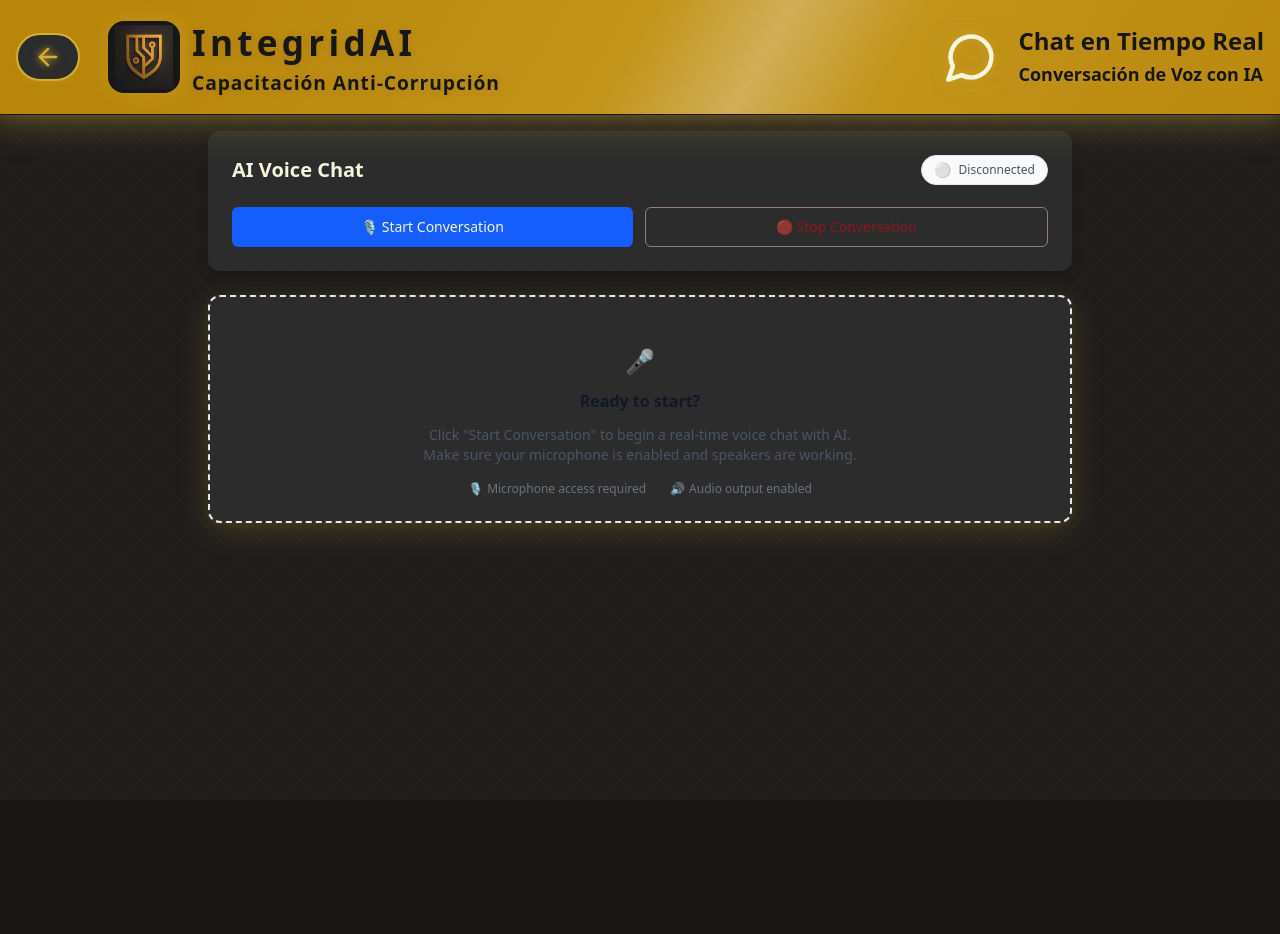
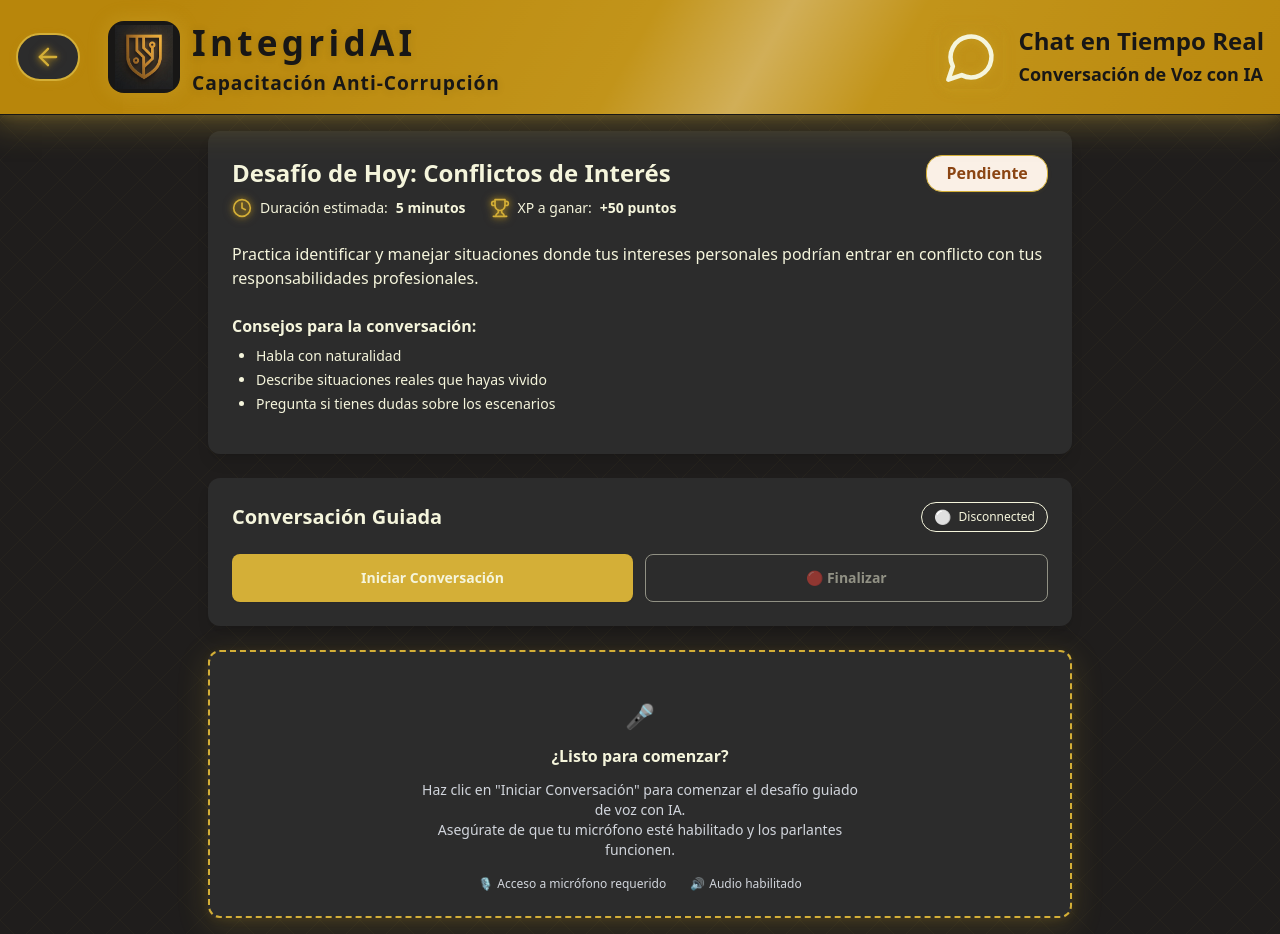
Before and after one commit to ezequielrickert/prototype-flai-simulator, a Next.js app: page /chat in a window 1280 px wide. Before the commit the page ends 800 px from the top, so only its background shows below. Built offline with nearby package versions, Linux system fonts and the light colour scheme; no server answers.

Commit message:
page de chat

```diff
--- a/components/realtime-chat-interface.tsx
+++ b/components/realtime-chat-interface.tsx
@@ -5,7 +5,7 @@ import { Button } from "@/components/ui/button";
 import { Card, CardContent, CardHeader, CardTitle } from "@/components/ui/card";
 import { useRealtimeChat } from "@/hooks/use-realtime-chat";
 import Link from "next/link";
-import {ArrowLeft, MessageCircle, User} from "lucide-react";
+import {ArrowLeft, MessageCircle, Clock, Trophy} from "lucide-react";
 
 export function RealtimeChatInterface() {
   const {
@@ -28,6 +28,25 @@ export function RealtimeChatInterface() {
     muteMicrophone,
     unmuteMicrophone
   } = useRealtimeChat();
+
+  // Estado para tiempo transcurrido
+  const [elapsedSeconds, setElapsedSeconds] = React.useState(0);
+  React.useEffect(() => {
+    let timer: NodeJS.Timeout | null = null;
+    if (isConnected) {
+      timer = setInterval(() => setElapsedSeconds((s) => s + 1), 1000);
+    } else {
+      setElapsedSeconds(0);
+    }
+    return () => { if (timer) clearInterval(timer); };
+  }, [isConnected]);
+
+  // Formateo de tiempo
+  const formatTime = (secs: number) => {
+    const m = Math.floor(secs / 60);
+    const s = secs % 60;
+    return `${m}:${s.toString().padStart(2, '0')}`;
+  };
 
   const handleStartConversation = async () => {
     await startConversation();
@@ -94,43 +113,78 @@ export function RealtimeChatInterface() {
         </div>
       </header>
       <div className="max-w-4xl mx-auto p-4 space-y-6">
-        {/* Header with Status */}
-        <Card className="border-0 shadow-lg">
+        {/* Área contextual del desafío */}
+        <Card className="card-custom border-0 shadow-lg mb-6">
+          <CardHeader className="pb-2">
+              <div className="flex items-center justify-between">
+                  <span className="font-bold text-2xl text-gold">Desafío de Hoy: Conflictos de Interés</span>
+                  {/* Indicador de progreso mejorado */}
+                  <div className="items-center">
+                      <span className="chip border-gold text-gold">
+                        {isConnected ? `En progreso · ${formatTime(elapsedSeconds)} / 5:00` : 'Pendiente'}
+                      </span>
+                  </div>
+            </div>
+            <div className="flex gap-6 mb-4">
+              <span className="flex items-center gap-2 text-sm text-cream">
+                <Clock className="w-5 h-5 icon-gold" />
+                Duración estimada: <span className="font-bold text-gold">5 minutos</span>
+              </span>
+              <span className="flex items-center gap-2 text-sm text-cream">
+                <Trophy className="w-5 h-5 icon-gold" />
+                XP a ganar: <span className="font-bold text-gold">+50 puntos</span>
+              </span>
+            </div>
+          </CardHeader>
+          <CardContent>
+            <p className="mb-6 text-base text-cream">Practica identificar y manejar situaciones donde tus intereses personales podrían entrar en conflicto con tus responsabilidades profesionales.</p>
+            <div className="mb-4">
+              <span className="font-semibold text-gold">Consejos para la conversación:</span>
+              <ul className="list-disc ml-6 mt-2 text-cream text-sm space-y-1">
+                <li>Habla con naturalidad</li>
+                <li>Describe situaciones reales que hayas vivido</li>
+                <li>Pregunta si tienes dudas sobre los escenarios</li>
+              </ul>
+            </div>
+          </CardContent>
+        </Card>
+        {/* Conversación guiada y controles */}
+        <Card className="card-custom border-0 shadow-lg">
           <CardHeader className="pb-4">
             <div className="flex items-center justify-between">
-              <CardTitle className="text-xl font-semibold">AI Voice Chat</CardTitle>
+              <CardTitle className="text-xl font-semibold text-gold">Conversación Guiada</CardTitle>
               <div className="flex items-center gap-3">
-                {/* Activity Indicators */}
+                {/* Activity Indicators mejorados */}
                 {isConnected && (
                   <div className="flex items-center gap-2">
                     {isMicrophoneMuted && (
-                      <div className="flex items-center gap-1 px-2 py-1 bg-red-50 border border-red-200 rounded-full">
-                        <div className="w-2 h-2 bg-red-500 rounded-full" />
-                        <span className="text-xs text-red-700 font-medium">Muted</span>
+                      <div className="flex items-center gap-1 px-2 py-1 bg-red-50 border border-gold rounded-full animate-pulse">
+                        <div className="w-2 h-2 bg-gold rounded-full" />
+                        <span className="text-xs text-gold font-medium">Micrófono Muted</span>
                       </div>
                     )}
                     {isUserSpeaking && !isMicrophoneMuted && (
-                      <div className="flex items-center gap-1 px-2 py-1 bg-blue-50 border border-blue-200 rounded-full">
-                        <div className="w-2 h-2 bg-blue-500 rounded-full animate-pulse" />
-                        <span className="text-xs text-blue-700 font-medium">You</span>
+                      <div className="flex items-center gap-1 px-2 py-1 bg-gold/20 border border-gold rounded-full animate-pulse">
+                        <div className="w-2 h-2 bg-gold rounded-full animate-pulse" />
+                        <span className="text-xs text-gold font-medium">Tú</span>
                       </div>
                     )}
                     {isAIThinking && (
-                      <div className="flex items-center gap-1 px-2 py-1 bg-orange-50 border border-orange-200 rounded-full">
-                        <div className="w-2 h-2 bg-orange-500 rounded-full animate-bounce" />
-                        <span className="text-xs text-orange-700 font-medium">Thinking</span>
+                      <div className="flex items-center gap-1 px-2 py-1 bg-gold/10 border border-gold rounded-full animate-bounce">
+                        <div className="w-2 h-2 bg-gold rounded-full animate-bounce" />
+                        <span className="text-xs text-gold font-medium">IA pensando</span>
                       </div>
                     )}
                     {isAISpeaking && (
-                      <div className="flex items-center gap-1 px-2 py-1 bg-purple-50 border border-purple-200 rounded-full">
-                        <div className="w-2 h-2 bg-purple-500 rounded-full animate-pulse" />
-                        <span className="text-xs text-purple-700 font-medium">AI</span>
+                      <div className="flex items-center gap-1 px-2 py-1 bg-gold/20 border border-gold rounded-full animate-pulse">
+                        <div className="w-2 h-2 bg-gold rounded-full animate-pulse" />
+                        <span className="text-xs text-gold font-medium">IA hablando</span>
                       </div>
                     )}
                   </div>
                 )}
                 {/* Status Badge */}
-                <div className={`flex items-center gap-2 px-3 py-1 rounded-full border ${getStatusClassName(statusType)}`}>
+                <div className={`flex items-center gap-2 px-3 py-1 rounded-full border border-gold bg-beige text-gold font-bold`}>
                   <span className="text-sm">{getStatusIcon(statusType)}</span>
                   <span className="text-xs font-medium">{status}</span>
                 </div>
@@ -143,41 +197,36 @@ export function RealtimeChatInterface() {
               <Button
                 onClick={handleStartConversation}
                 disabled={isLoading || isConnected}
-                className="flex-1 bg-blue-600 hover:bg-blue-700"
+                className={`button-beige flex-1 h-12 font-bold py-3 rounded-lg transition-all duration-200 ${isLoading || isConnected ? 'opacity-60 cursor-not-allowed' : ''}`}
                 size="lg"
               >
                 {isLoading ? (
                   <div className="flex items-center gap-2">
-                    <div className="w-4 h-4 border-2 border-white border-t-transparent rounded-full animate-spin" />
-                    Connecting...
+                    <div className="w-4 h-4 border-2 border-gold border-t-transparent rounded-full animate-spin" />
+                    Conectando...
                   </div>
                 ) : (
                   <div className="flex items-center gap-2">
-                    🎙️ Start Conversation
+                    Iniciar Conversación
                   </div>
                 )}
               </Button>
-
-              {/* Microphone Mute Button - Only show when connected */}
+              {/* Microphone Mute Button - Solo cuando está conectado */}
               {isConnected && (
                 <Button
                   onClick={toggleMicrophone}
                   variant={isMicrophoneMuted ? "destructive" : "outline"}
-                  className={`relative ${
-                    isMicrophoneMuted
-                      ? "bg-red-600 hover:bg-red-700 text-white"
-                      : "border-gray-300 text-gray-700 hover:bg-gray-50"
-                  }`}
+                  className={`relative border-gold text-gold bg-beige ${isMicrophoneMuted ? "bg-gold/60" : "bg-beige"} h-12 font-bold py-3 rounded-lg transition-all duration-200 animate-pulse`}
                   size="lg"
                 >
                   <div className="flex items-center gap-2">
                     {isMicrophoneMuted ? "🔇" : "🎙️"}
-                    {isMicrophoneMuted ? "Muted" : "Live"}
+                    {isMicrophoneMuted ? "Micrófono Muteado" : "Micrófono Activo"}
                   </div>
                   {/* Audio level indicator */}
                   {!isMicrophoneMuted && microphoneAudioLevel > 0 && (
                     <div
-                      className="absolute bottom-1 left-2 h-1 bg-green-400 rounded-full transition-all duration-100"
+                      className="absolute bottom-1 left-2 h-1 bg-gold rounded-full transition-all duration-100 animate-pulse"
                       style={{
                         width: `${Math.min(microphoneAudioLevel * 100, 80)}%`,
                         opacity: microphoneAudioLevel > 0.1 ? 1 : 0
@@ -186,35 +235,33 @@ export function RealtimeChatInterface() {
                   )}
                 </Button>
               )}
-
               <Button
                 onClick={handleStopConversation}
                 disabled={isLoading || !isConnected}
                 variant="outline"
-                className="flex-1 border-red-200 text-red-600 hover:bg-red-50"
+                className="flex-1 border-gold text-gold hover:bg-gold/10 h-12 font-bold py-3 rounded-lg"
                 size="lg"
               >
                 <div className="flex items-center gap-2">
-                  🔴 Stop Conversation
+                  🔴 Finalizar
                 </div>
               </Button>
             </div>
-
             {/* Error Display */}
             {error && (
-              <div className="mt-4 p-4 bg-red-50 border border-red-200 rounded-lg">
+              <div className="mt-4 p-4 bg-red-50 border border-gold rounded-lg">
                 <div className="flex items-start gap-3">
-                  <span className="text-red-500 text-lg">⚠️</span>
+                  <span className="text-gold text-lg">⚠️</span>
                   <div className="flex-1">
-                    <p className="text-red-800 font-medium text-sm">Connection Error</p>
-                    <p className="text-red-700 text-sm mt-1">{error}</p>
+                    <p className="text-gold font-medium text-sm">Error de conexión</p>
+                    <p className="text-gold text-sm mt-1">{error}</p>
                     <Button
                       variant="ghost"
                       size="sm"
                       onClick={() => setError(null)}
-                      className="mt-2 text-red-600 hover:text-red-800 px-0"
+                      className="mt-2 text-gold hover:text-gold px-0"
                     >
-                      Dismiss
+                      Ocultar
                     </Button>
                   </div>
                 </div>
@@ -222,26 +269,24 @@ export function RealtimeChatInterface() {
             )}
           </CardContent>
         </Card>
-
-        {/* Instructions */}
+        {/* Instrucciones con borde dorado y mejor contraste */}
         {!isConnected && (
-          <Card className="border-dashed border-2 border-gray-200">
+          <Card className="border-dashed border-2 border-gold">
             <CardContent className="pt-6">
               <div className="text-center space-y-3">
                 <div className="text-2xl">🎤</div>
-                <h3 className="font-semibold text-gray-900">Ready to start?</h3>
-                <p className="text-sm text-gray-600 max-w-md mx-auto">
-                  Click "Start Conversation" to begin a real-time voice chat with AI.
-                  Make sure your microphone is enabled and speakers are working.
+                <h3 className="font-semibold text-gold">¿Listo para comenzar?</h3>
+                <p className="text-sm text-gray-300 max-w-md mx-auto">
+                  Haz clic en "Iniciar Conversación" para comenzar el desafío guiado de voz con IA.<br />Asegúrate de que tu micrófono esté habilitado y los parlantes funcionen.
                 </p>
-                <div className="flex justify-center gap-6 text-xs text-gray-500 mt-4">
+                <div className="flex justify-center gap-6 text-xs text-gray-300 mt-4">
                   <div className="flex items-center gap-1">
                     <span>🎙️</span>
-                    <span>Microphone access required</span>
+                    <span>Acceso a micrófono requerido</span>
                   </div>
                   <div className="flex items-center gap-1">
                     <span>🔊</span>
-                    <span>Audio output enabled</span>
+                    <span>Audio habilitado</span>
                   </div>
                 </div>
               </div>
```
Lines whose indentation alone changed are shown as unchanged.
